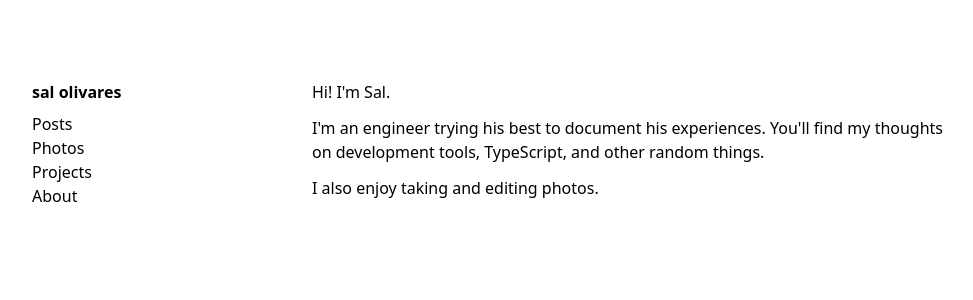
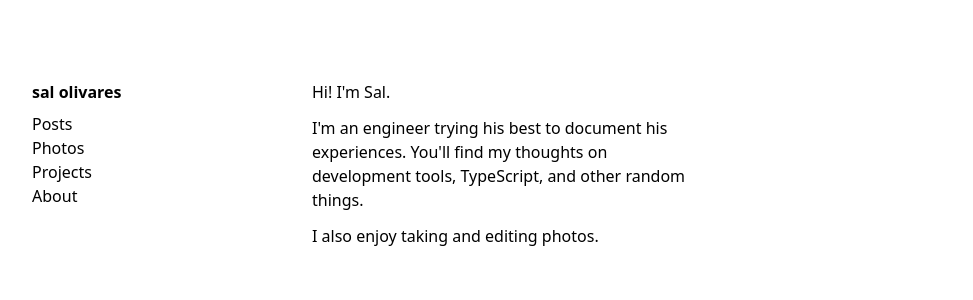
Before and after one commit to salolivares/salolivares.com, a Next.js app: page / in a window 1280 px wide. Shown: the top 300 px of the page, without its empty margins (8-981 px from the left). Built offline with nearby package versions, Linux system fonts and the light colour scheme.

Commit message:
fix: rename paragraph section

```diff
--- /dev/null
+++ b/components/ContentSection.tsx
@@ -0,0 +1,13 @@
+/* eslint-disable react/require-default-props */
+import { ReactNode } from 'react';
+
+type ContentSectionProps = {
+  children?: ReactNode;
+  className?: string;
+};
+
+const ContentSection = ({ children, className = '' }: ContentSectionProps) => (
+  <div className={`space-y-3 ${className}`}>{children}</div>
+);
+
+export default ContentSection;
--- a/pages/about.tsx
+++ b/pages/about.tsx
@@ -1,9 +1,9 @@
 import Layout from '../components/Layout';
-import ParagraphSection from '../components/ParagraphSection';
+import ContentSection from '../components/ContentSection';
 
 const AboutPage = () => (
   <Layout title="About | Sal Olivares">
-    <ParagraphSection>
+    <ContentSection>
       <img alt="Sal Olivares" src="/assets/images/me.jpg" />
       <p>My name is Sal.</p>
       <p>
@@ -14,7 +14,7 @@ const AboutPage = () => (
       </p>
       <p>In my free time I enjoy watching movies, discovering new places to eat, and try my best to stay fit.</p>
       <p>You can find me on GitHub or Twitter.</p>
-    </ParagraphSection>
+    </ContentSection>
   </Layout>
 );
 
--- a/pages/index.tsx
+++ b/pages/index.tsx
@@ -1,16 +1,16 @@
 import Layout from '../components/Layout';
-import ParagraphSection from '../components/ParagraphSection';
+import ContentSection from '../components/ContentSection';
 
 const IndexPage = () => (
   <Layout title="Sal Olivares">
-    <ParagraphSection>
+    <ContentSection className="pr-64">
       <p>Hi! I&apos;m Sal.</p>
       <p>
         I&apos;m an engineer trying his best to document his experiences. You&apos;ll find my thoughts on development
         tools, TypeScript, and other random things.
       </p>
       <p>I also enjoy taking and editing photos.</p>
-    </ParagraphSection>
+    </ContentSection>
   </Layout>
 );
 
```
Also changed, not shown: components/ParagraphSection.tsx (deleted, +0 -10 lines).
